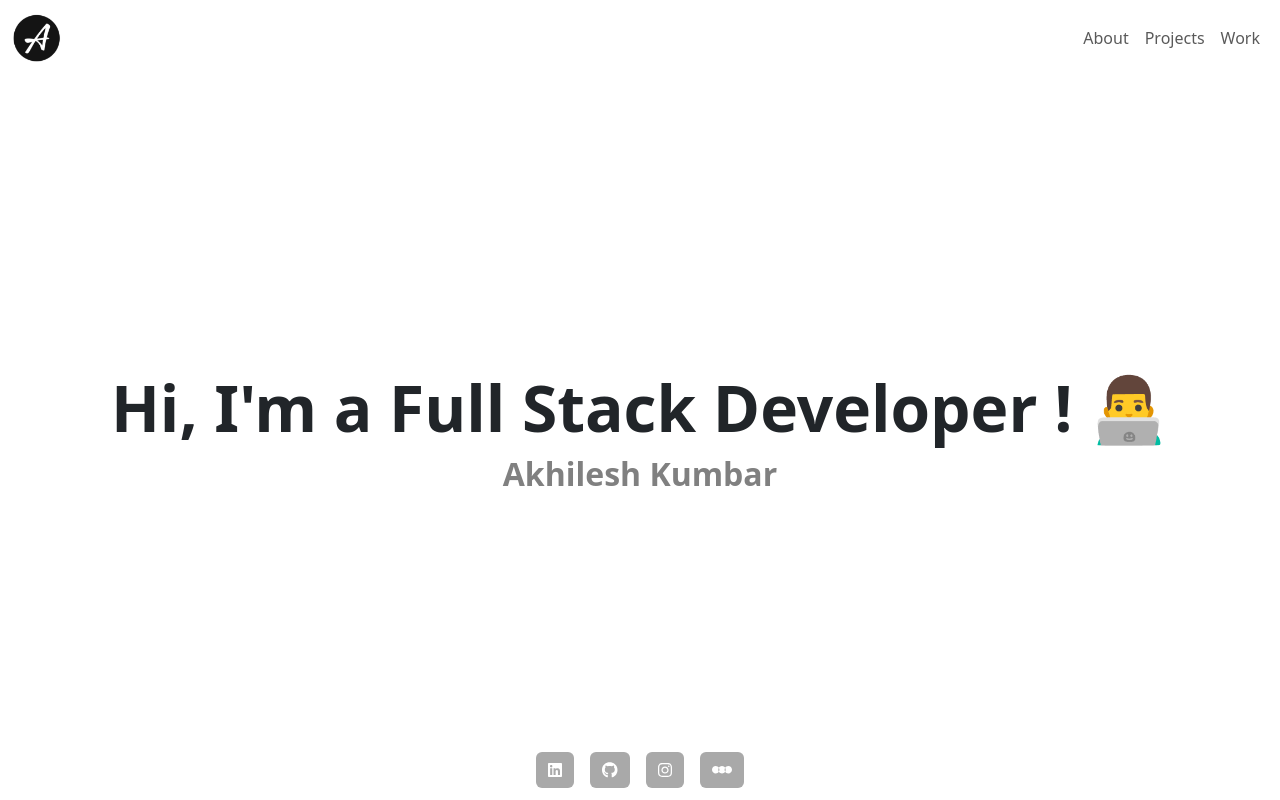
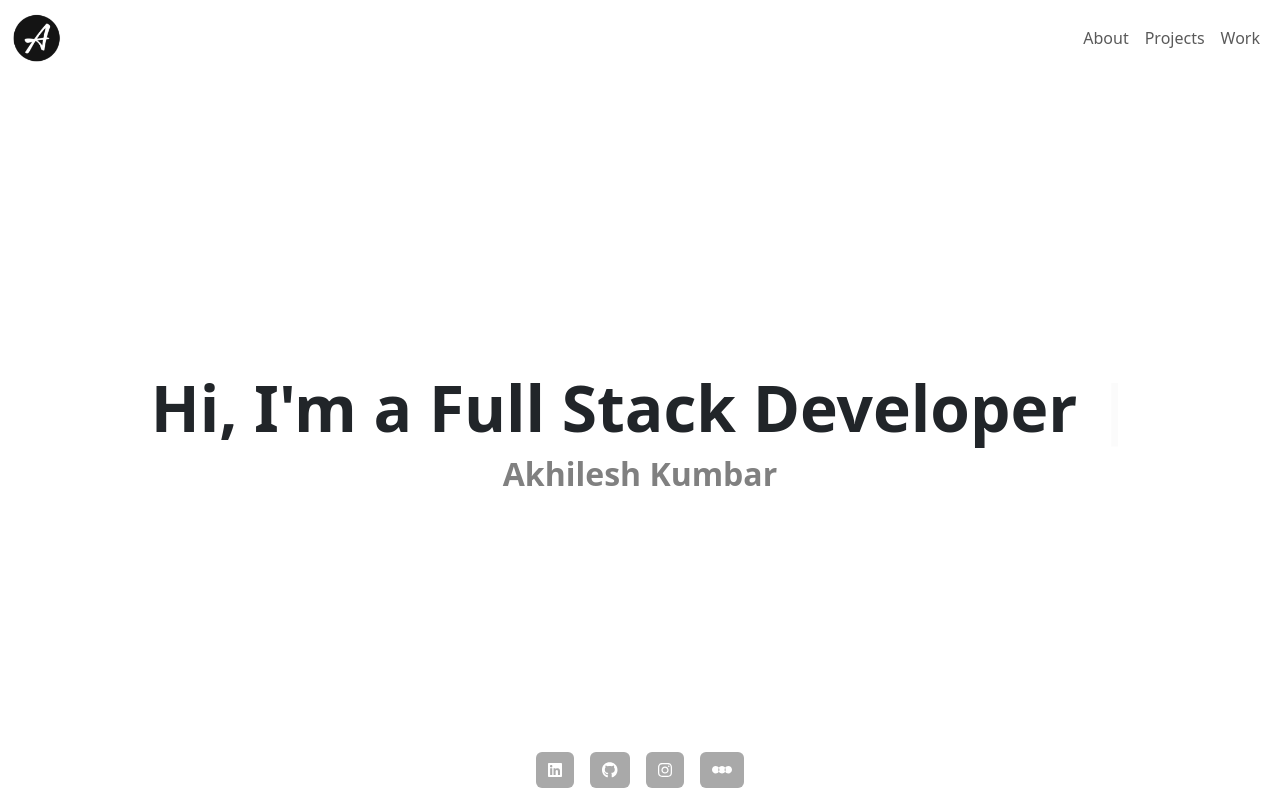
Before and after one commit to akhil8951/akhil8951.github.io, a React (Create React App) app: page / in a window 1280 px wide. Built offline with nearby package versions, Linux system fonts and the light colour scheme.

Commit message:
animation for landing page

```diff
--- a/package.json
+++ b/package.json
@@ -24,6 +24,7 @@
     "react-dom": "^18.2.0",
     "react-router-dom": "^6.21.1",
     "react-scripts": "5.0.1",
+    "react-simple-typewriter": "^5.0.1",
     "react-spring": "^9.7.3",
     "react-typing-effect": "^2.0.5",
     "react-vertical-timeline-component": "^3.6.0",
--- a/src/components/Home.js
+++ b/src/components/Home.js
@@ -1,6 +1,6 @@
 import { Container, ButtonGroup, Button } from "react-bootstrap";
 import "../styles/css/Home.css";
-import Typing from "react-typing-effect";
+import { useTypewriter, Cursor } from "react-simple-typewriter";
 import { FontAwesomeIcon } from "@fortawesome/react-fontawesome";
 import {
   faLinkedin,
@@ -10,11 +10,23 @@ import {
 } from "@fortawesome/free-brands-svg-icons";
 
 const Home = () => {
+  const [text] = useTypewriter({
+    words: ["Full Stack Developer 👨🏼‍💻", "Designer 🔨", "Photographer 📸"],
+    loop: {},
+    typeSpeed: 120,
+    deleteSpeed: 80,
+  });
+
   return (
     <>
       <Container fluid className="home-main">
         <Container className="home-title">
-          <h1>Hi, I'm a Full Stack Developer ! 👨‍💻</h1>
+          <h1>
+            Hi, I'm a <span>{text}</span>
+            <span>
+              <Cursor />
+            </span>
+          </h1>
         </Container>
         <Container className="home-subtitle">
           <h5>Akhilesh Kumbar</h5>
```
Also changed, not shown: 1 other file (tests, documents, lock files or other folders).
